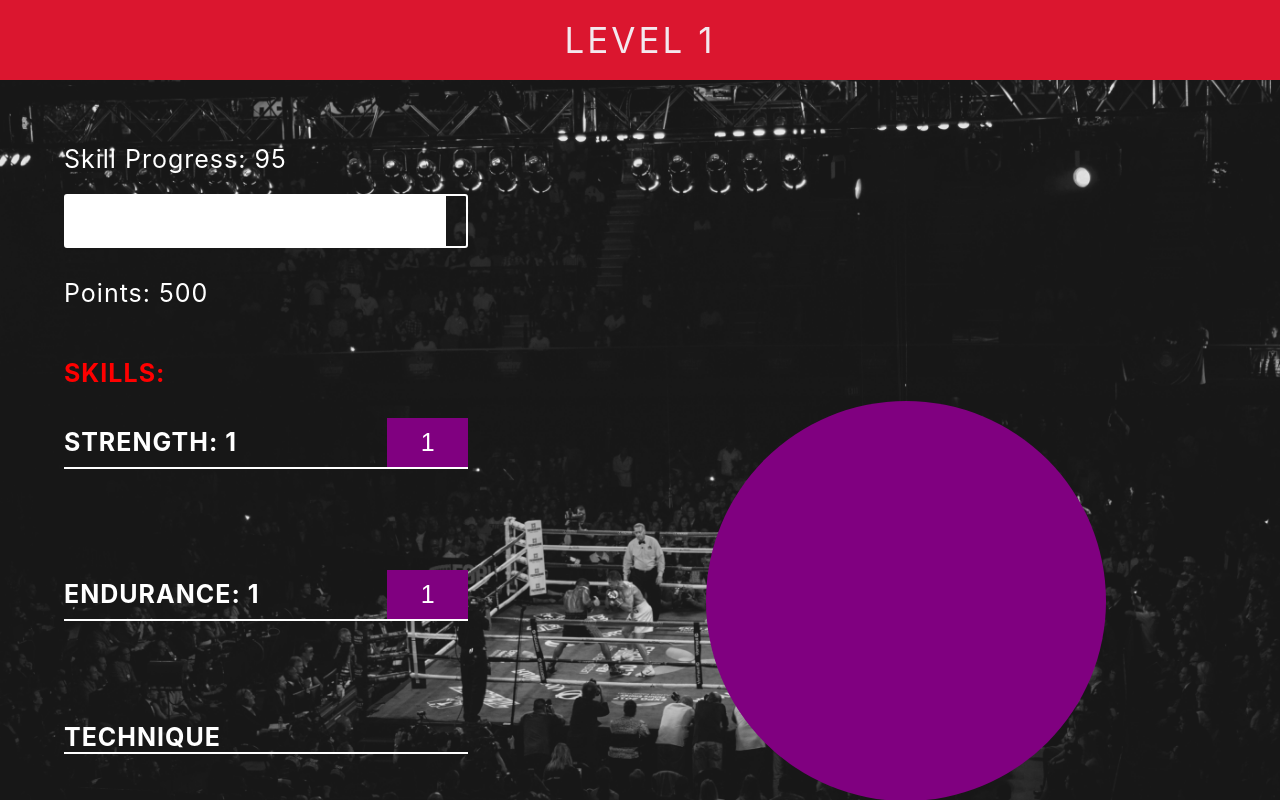
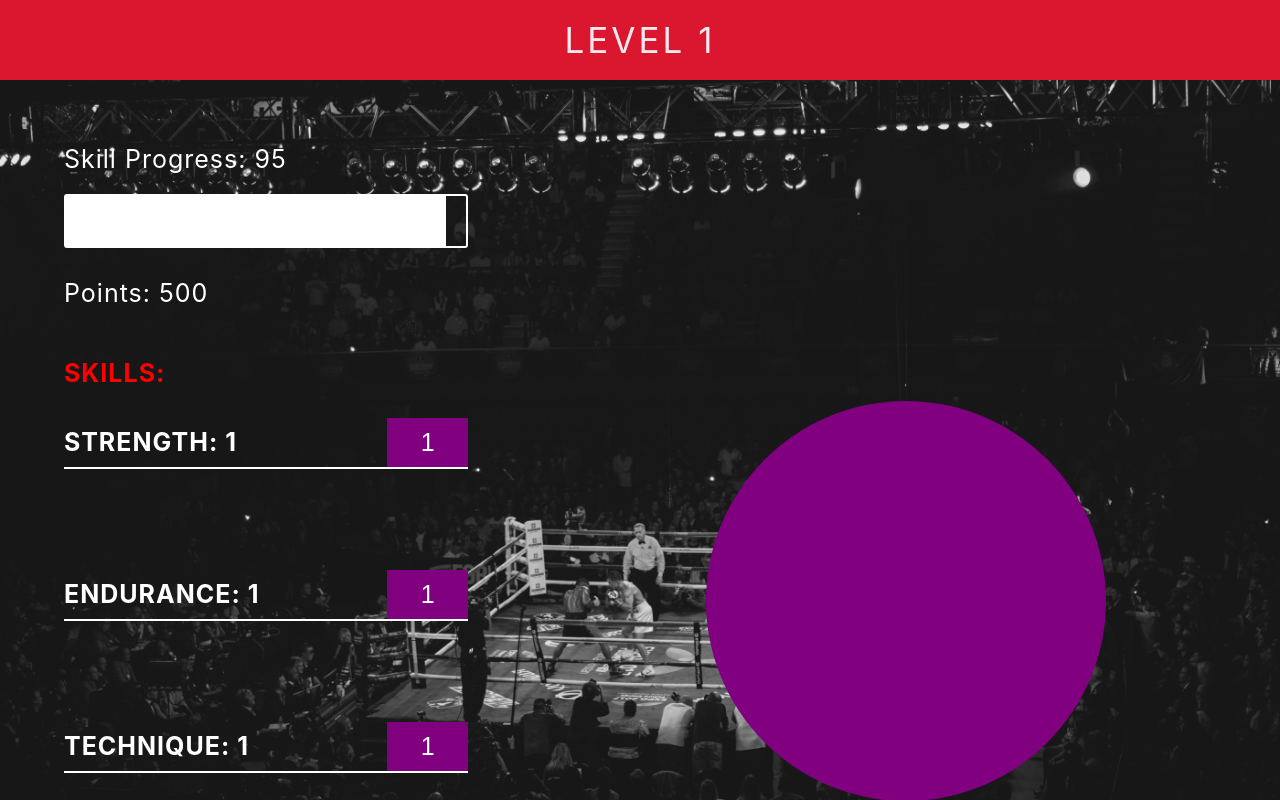
Before and after one commit to Malga90/clicker, a React app: page / in a window 1280 px wide. Built offline with nearby package versions, Linux system fonts and the light colour scheme.

Commit message:
increase agility and inscrease technique functions added

```diff
--- a/src/components/Dashboard/Dashboard.js
+++ b/src/components/Dashboard/Dashboard.js
@@ -18,7 +18,13 @@ class Dashboard extends Component {
       strength2: 0,
       enduranceCounter: 1,
       endurance1: 1,
-      endurance2: 0
+      endurance2: 0,
+      techniqueCounter: 1,
+      technique1: 1,
+      technique2: 0,
+      agilityCounter: 1,
+      agility1: 1,
+      agility2: 0
     };
   }
 
@@ -72,6 +78,30 @@ class Dashboard extends Component {
     }
   };
 
+  increaseTechnique = e => {
+    let a = this.state.technique1 + this.state.technique2;
+    if (this.state.point >= this.state.technique1) {
+      this.setState({
+        techniqueCounter: this.state.techniqueCounter + 1,
+        point: this.state.point - this.state.technique1,
+        technique1: a,
+        technique2: this.state.technique1
+      });
+    }
+  };
+
+  increaseAgility = e => {
+    let a = this.state.agility1 + this.state.agility2;
+    if (this.state.point >= this.state.agility1) {
+      this.setState({
+        agilityCounter: this.state.agilityCounter + 1,
+        point: this.state.point - this.state.agility1,
+        agility1: a,
+        agility2: this.state.agility1
+      });
+    }
+  };
+
   render() {
     return (
       <DashboardContainer>
@@ -81,10 +111,16 @@ class Dashboard extends Component {
           point={this.state.point}
           strength1={this.state.strength1}
           endurance1={this.state.endurance1}
+          technique1={this.state.technique1}
+          agility1={this.state.agility1}
           increaseStrength={this.increaseStrength}
           increaseEndurance={this.increaseEndurance}
+          increaseTechnique={this.increaseTechnique}
+          increaseAgility={this.increaseAgility}
           strengthCounter={this.state.strengthCounter}
           enduranceCounter={this.state.enduranceCounter}
+          techniqueCounter={this.state.techniqueCounter}
+          agilityCounter={this.state.agilityCounter}
         />
         <TrainingBag skillIncrement={this.skillIncrement} />
         <GymUpgrade coins={this.state.coins} />
--- a/src/components/SkillBar/SkillBar.js
+++ b/src/components/SkillBar/SkillBar.js
@@ -6,7 +6,7 @@ import SkillBarSkills from "./styled/SkillBarSkills";
 import SkillsList from "./styled/SkillsList";
 import SkillsListElement from "./styled/SkillsListElement";
 import SkillsPoints from "./styled/SkillsPoints";
-import SkillStrengthPoints from "./styled/SkillStrengthPoints";
+import SkillIncreasePoints from "./styled/SkillIncreasePoints";
 
 class SkillBar extends Component {
   render() {
@@ -22,18 +22,28 @@ class SkillBar extends Component {
             Skills:
             <SkillsListElement>
               Strength: {this.props.strengthCounter}
-              <SkillStrengthPoints onClick={this.props.increaseStrength}>
+              <SkillIncreasePoints onClick={this.props.increaseStrength}>
                 {this.props.strength1}
-              </SkillStrengthPoints>
+              </SkillIncreasePoints>
             </SkillsListElement>
             <SkillsListElement>
               Endurance: {this.props.enduranceCounter}
-              <SkillStrengthPoints onClick={this.props.increaseEndurance}>
+              <SkillIncreasePoints onClick={this.props.increaseEndurance}>
                 {this.props.endurance1}
-              </SkillStrengthPoints>
+              </SkillIncreasePoints>
             </SkillsListElement>
-            <SkillsListElement>Technique</SkillsListElement>
-            <SkillsListElement>Agility</SkillsListElement>
+            <SkillsListElement>
+              Technique: {this.props.techniqueCounter}
+              <SkillIncreasePoints onClick={this.props.increaseTechnique}>
+                {this.props.technique1}
+              </SkillIncreasePoints>
+            </SkillsListElement>
+            <SkillsListElement>
+              Agility: {this.props.agilityCounter}
+              <SkillIncreasePoints onClick={this.props.increaseAgility}>
+                {this.props.agility1}
+              </SkillIncreasePoints>
+            </SkillsListElement>
           </SkillsList>
         </SkillBarSkills>
       </SkillBarContainer>
--- a/src/components/SkillBar/styled/SkillStrengthPoints.js
+++ b/src/components/SkillBar/styled/SkillIncreasePoints.js
@@ -1,6 +1,6 @@
 import styled from "styled-components";
 
-const SkillStrengthPoints = styled.button`
+const SkillIncreasePoints = styled.button`
   color: white;
   font-size: 25px;
   border: 2px solid purple;
@@ -17,4 +17,4 @@ const SkillStrengthPoints = styled.button`
   }
 `;
 
-export default SkillStrengthPoints;
+export default SkillIncreasePoints;
```
